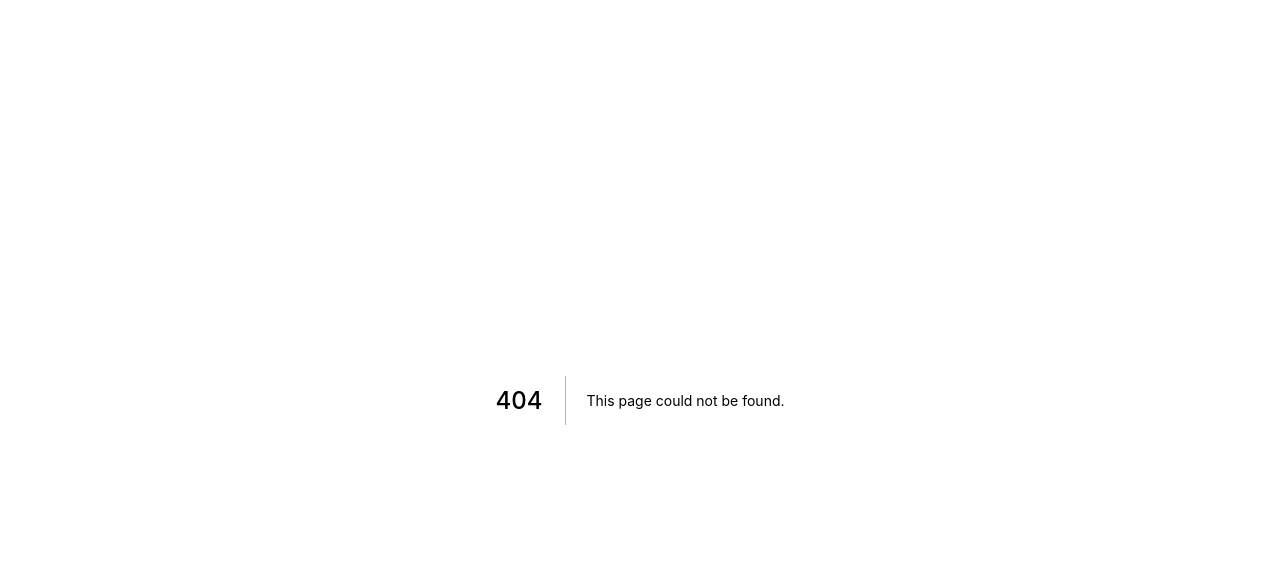
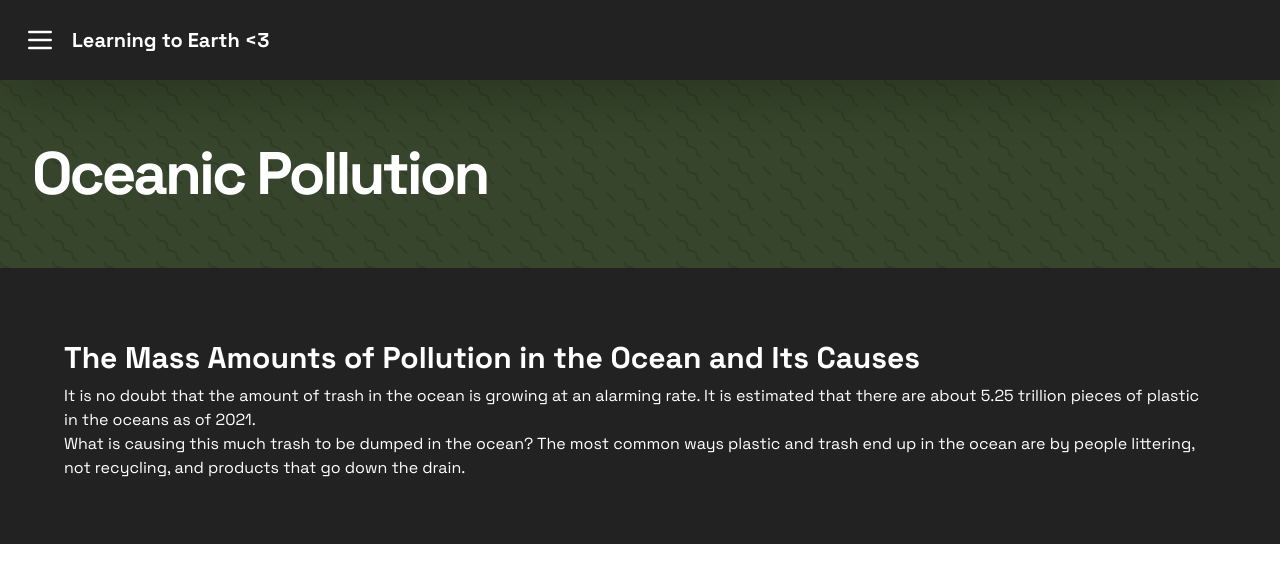
Before and after one commit to dnrm/earth, a Next.js app: page /oceanic-pollution in a window 1280 px wide. Before the commit this address had no page. Shown: the top 582 px of the page. Built offline with nearby package versions, Linux system fonts and the light colour scheme.

Commit message:
:sparkles: Added page for oceanic pollution

```diff
--- a/components/Card.js
+++ b/components/Card.js
@@ -1,9 +1,17 @@
 import React from "react";
 import Image from "next/image";
+import Link from "next/link";
+import { motion } from "framer-motion";
 
-const Card = ({ img, title, body }) => {
+const Card = ({ img, title, body, href }) => {
     return (
-    <div className="bg-white w-full overflow-hidden flex flex-col justify-center items-start">
+        <motion.div
+            initial={{ opacity: 0 }}
+            whileInView={{ opacity: 1 }}
+            transition={{ duration: 0.4, ease: "easeInOut" }}
+            viewport={{ once: true }}
+            className="bg-white w-full overflow-hidden flex flex-col justify-center items-start"
+        >
             <div className="image h-64 w-full max-h-64 block">
                 <div className="image relative w-full h-full">
                     <Image
@@ -15,10 +23,14 @@ const Card = ({ img, title, body }) => {
                 </div>
             </div>
             <div className="texts text-left">
-        <h1 className="p-4 font-space-grotesk text-2xl font-bold">{title}</h1>
+                <h1 className="p-4 font-space-grotesk text-2xl font-bold underline">
+                    <Link href={href}>
+                        <a>{title}</a>
+                    </Link>
+                </h1>
                 <p>{body}</p>
             </div>
-    </div>
+        </motion.div>
     );
 };
 
--- /dev/null
+++ b/components/Footer.js
@@ -0,0 +1,49 @@
+import React from "react";
+
+const Footer = () => {
+    const scrollToTop = () => {
+        window.scrollTo({
+            top: 0,
+            behavior: "smooth",
+        });
+    };
+
+    return (
+        <div className="bg-dark max-w-6xl px-4 mx-auto p-16 flex justify-between items-center">
+            <div className="texts">
+                <h1 className="font-bold font-space-grotesk text-white tracking-tighter text-6xl">
+                    Learning to Earth
+                </h1>
+                <p className="text-gray-500 font-space-grotesk tracking-tighter text-xl">
+                    © Daniel Medina 2022
+                </p>
+            </div>
+            <div className="button">
+                <div
+                    className="to-top text-white bg-dark-accent cursor-pointer p-4 rounded-2xl animate-bounce flex justify-center items-center"
+                    onClick={scrollToTop}
+                >
+                    <svg
+                        xmlns="http://www.w3.org/2000/svg"
+                        className="h-10 w-10"
+                        fill="none"
+                        viewBox="0 0 24 24"
+                        stroke="currentColor"
+                    >
+                        <path
+                            strokeLinecap="round"
+                            strokeLinejoin="round"
+                            strokeWidth={2}
+                            d="M5 10l7-7m0 0l7 7m-7-7v18"
+                        />
+                    </svg>
+                </div>
+                <p className="text-white font-space-grotesk tracking-tighter text-xl">
+                    Scroll to top
+                </p>
+            </div>
+        </div>
+    );
+};
+
+export default Footer;
--- a/components/Navbar.js
+++ b/components/Navbar.js
@@ -1,9 +1,13 @@
 import React, { useState, useEffect } from "react";
+import Link from "next/link";
 
-const Navbar = ({ toggleNavbar }) => {
-    const [isVisible, setIsVisible] = useState(false);
+const Navbar = ({ toggleNavbar, withScroll }) => {
+    const [isVisible, setIsVisible] = useState(
+        withScroll === true ? false : true
+    );
 
     useEffect(() => {
+        if (withScroll === true) {
             document.addEventListener("scroll", () => {
                 if (window.scrollY > 100) {
                     setIsVisible(true);
@@ -11,6 +15,7 @@ const Navbar = ({ toggleNavbar }) => {
                     setIsVisible(false);
                 }
             });
+        }
     }, []);
 
     return (
@@ -36,7 +41,9 @@ const Navbar = ({ toggleNavbar }) => {
                 </svg>
             </div>
             <h1 className="text-white font-space-grotesk text-xl">
-                Learning to Earth &lt;3
+                <Link href="/">
+                    <a>Learning to Earth &lt;3</a>
+                </Link>
             </h1>
         </div>
     );
--- a/pages/_app.js
+++ b/pages/_app.js
@@ -1,7 +1,12 @@
-import '../styles/globals.css'
+import "../styles/globals.css";
+import { AnimatePresence } from "framer-motion";
 
 function MyApp({ Component, pageProps }) {
-  return <Component {...pageProps} />
+    return (
+        <AnimatePresence exitBeforeEnter>
+            <Component {...pageProps} />
+        </AnimatePresence>
+    );
 }
 
-export default MyApp
+export default MyApp;
--- a/pages/index.js
+++ b/pages/index.js
@@ -2,17 +2,17 @@ import Head from "next/head";
 import Image from "next/image";
 import Link from "next/link";
 import { useState } from "react";
-import { AnimatePresence } from "framer-motion";
+import { AnimatePresence, motion } from "framer-motion";
 
 import Card from "../components/Card";
 import Navbar from "../components/Navbar";
 import Navigation from "../components/Navigation";
+import Footer from "../components/Footer";
 
 export default function Home() {
     const [navShowing, setNavShowing] = useState(false);
 
     const toggleNavbar = () => {
-        console.log('a')
         setNavShowing(!navShowing);
     };
 
@@ -23,7 +23,7 @@ export default function Home() {
                 <title>Learning to Earth &lt;3</title>
             </Head>
             <AnimatePresence>
-                <Navbar toggleNavbar={toggleNavbar} />
+                <Navbar toggleNavbar={toggleNavbar} withScroll={true} />
             </AnimatePresence>
             <div className="top-information py-10 px-6 mx-auto text-white flex justify-between items-center">
                 <p className="font-space-grotesk">
@@ -114,46 +114,51 @@ export default function Home() {
                     <div className="learn-content flex justify-between items-center font-space-grotesk text-2xl text-white pt-8">
                         <p>
                             Knowing to care about the environment is becoming
-                            increasingly important ever since humans began to
-                            exploit and make use of the Earth’s natural
-                            resources. Learn about current environmental
-                            problems and their causes by reading the information
-                            below!
+                            increasingly important since humans began to exploit
+                            and make use of the Earth’s natural resources. Learn
+                            about current environmental problems and their
+                            causes by reading the information below!
                         </p>
                     </div>
                     <div className="learn-cards grid grid-cols-1 md:grid-cols-2 mt-16 gap-4">
                         <Card
                             img="/deforestation.jpeg"
+                            href="/deforestation"
                             title={
                                 "What is deforestation and why is it so severe?"
                             }
                         ></Card>
                         <Card
                             img="/pollution.jpeg"
+                            href="/oceanic-pollution"
                             title={
                                 "The mass amounts of pollution in the ocean and its causes"
                             }
                         ></Card>
                         <Card
                             img="/air-pollution.jpeg"
+                            href="/air-pollution"
                             title={
                                 "How air pollution is affecting both the beauty of cities and their health"
                             }
                         ></Card>
                         <Card
                             img="/global-warming.jpeg"
+                            href="/global-warming"
                             title={
                                 "Global warming is ending with our poles and polar bears, take action"
                             }
                         ></Card>
                         <Card
                             img="/acid-rain.jpeg"
+                            href="/acid-rain"
                             title={
                                 "How pollutants are making their way back to earth as acid rain"
                             }
                         ></Card>
                         <Card
                             img="/overpopulation.jpeg"
+                            href="/overpopulation"
                             title={
                                 "Why is overpopulation such an important issue?"
                             }
@@ -161,6 +166,7 @@ export default function Home() {
                     </div>
                 </div>
             </div>
+            <Footer />
         </div>
     );
 }
--- /dev/null
+++ b/pages/oceanic-pollution.js
@@ -0,0 +1,44 @@
+import Navigation from "../components/Navigation";
+import Navbar from "../components/Navbar";
+import { useState } from "react";
+
+import React from "react";
+
+const Pollution = () => {
+    const [navShowing, setNavShowing] = useState(false);
+
+    const toggleNavbar = () => {
+        setNavShowing(!navShowing);
+    };
+
+    return (
+        <div className="bg-dark overflow-x-hidden">
+            <Navbar toggleNavbar={toggleNavbar} withScroll={false} />
+            {navShowing ? <Navigation toggleNavbar={toggleNavbar} /> : null}
+            <div className="hero mt-20 p-8 py-16 bg-leaf wiggle">
+                <h1 className="text-6xl font-space-grotesk text-white tracking-tighter font-bold w-full md:text-left text-center">
+                    Oceanic Pollution
+                </h1>
+            </div>
+            <div className="body max-w-6xl mx-auto py-16">
+                <h1 className="text-white text-3xl font-space-grotesk font-bold py-2">
+                    The Mass Amounts of Pollution in the Ocean and Its Causes
+                </h1>
+                <p className="text-white text-md font-space-grotesk">
+                    It is no doubt that the amount of trash in the ocean is
+                    growing at an alarming rate. It is estimated that there are
+                    about 5.25 trillion pieces of plastic in the oceans as of
+                    2021.
+                </p>
+                <p className="text-white text-md font-space-grotesk">
+                    What is causing this much trash to be dumped in the ocean?
+                    The most common ways plastic and trash end up in the ocean
+                    are by people littering, not recycling, and products that go
+                    down the drain.
+                </p>
+            </div>
+        </div>
+    );
+};
+
+export default Pollution;
--- a/tailwind.config.js
+++ b/tailwind.config.js
@@ -7,13 +7,14 @@ module.exports = {
         extend: {
             colors: {
                 dark: "#222222",
-        leaf: "#36452C"
+                "dark-accent": "#141414",
+                leaf: "#36452C",
             },
             fontFamily: {
                 "space-grotesk": "'Space Grotesk', sans-serif;",
-        "raleway": "'Raleway', sans-serif;"
-      }
+                raleway: "'Raleway', sans-serif;",
+            },
         },
     },
     plugins: [],
-}
+};
```
Also changed, not shown: styles/globals.css. Lines whose indentation alone changed are shown as unchanged.
